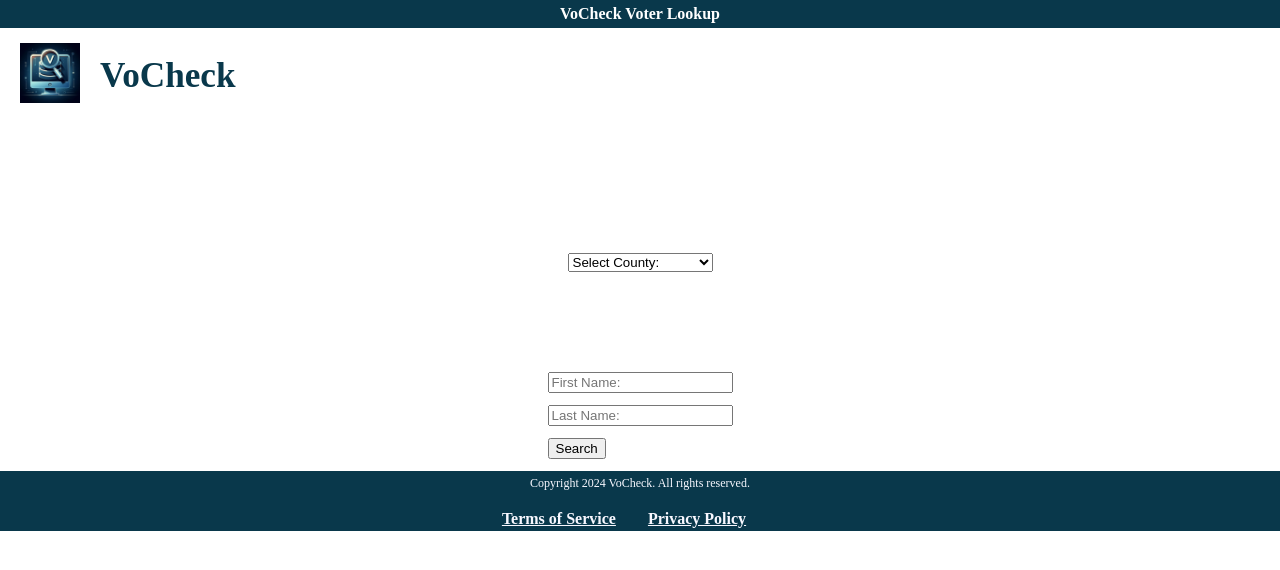
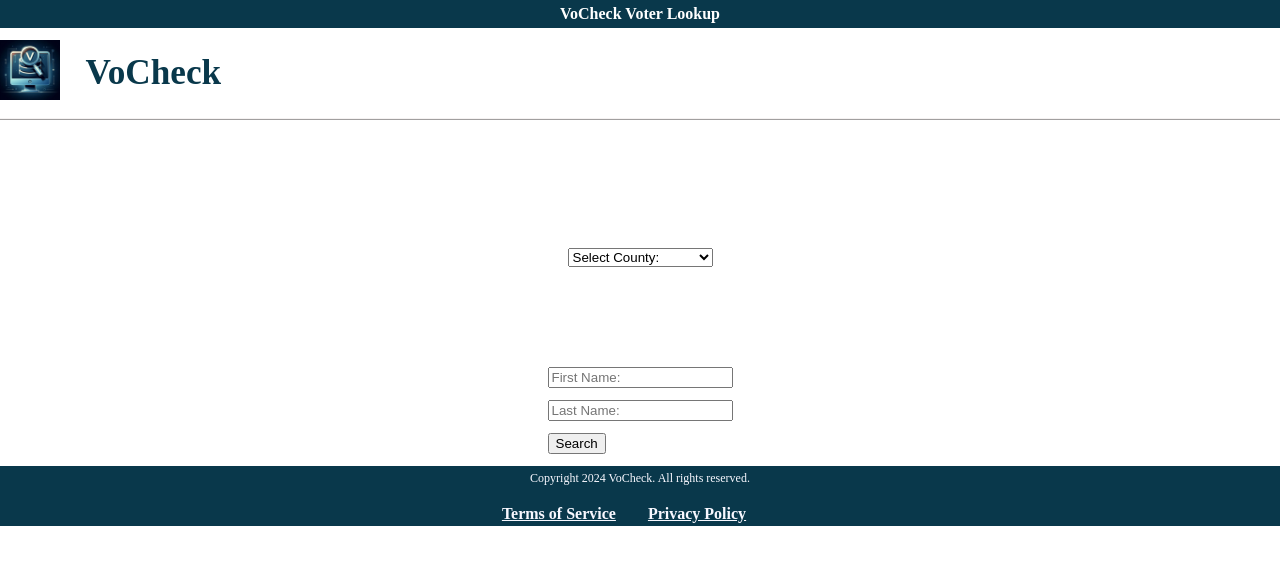
Before and after one commit to jddubbya/VoterAppMain, a React (Vite) app: page / in a window 1280 px wide. Shown: the top 570 px of the page. Built offline with nearby package versions, Linux system fonts and the light colour scheme.

Commit message:
Update App.css

```diff
--- a/src/App.css
+++ b/src/App.css
@@ -16,7 +16,7 @@
 
 /*************** Begin HEADER Section *****************/
 .titleH1 {
-  padding-left: 20px;
+  padding-left: 2%;
 }
 
 #topHeader {
@@ -31,17 +31,25 @@
   padding: 5px 0;
 }
 
+.logoImage {
+  display: flex;
+  padding-left: 75px;
+}
 /* The VoCheck logo and Text at the top of the page*/
 .logoSection {
   color:rgb(9, 56, 75);
   position: relative;
+  height: 90px;
   width: 100%;
   white-space: normal;
   line-height: 1.5em;
   text-align: center;
   display: flex;
   align-items: center;
-  margin-left: 20px;
+  border-bottom: solid;
+  border-bottom-color:rgb(245, 242, 242);
+  border-bottom-width: 2px;
+  border-bottom-style:ridge;
 }
 /*************** End HEADER Section *****************/
 
```
